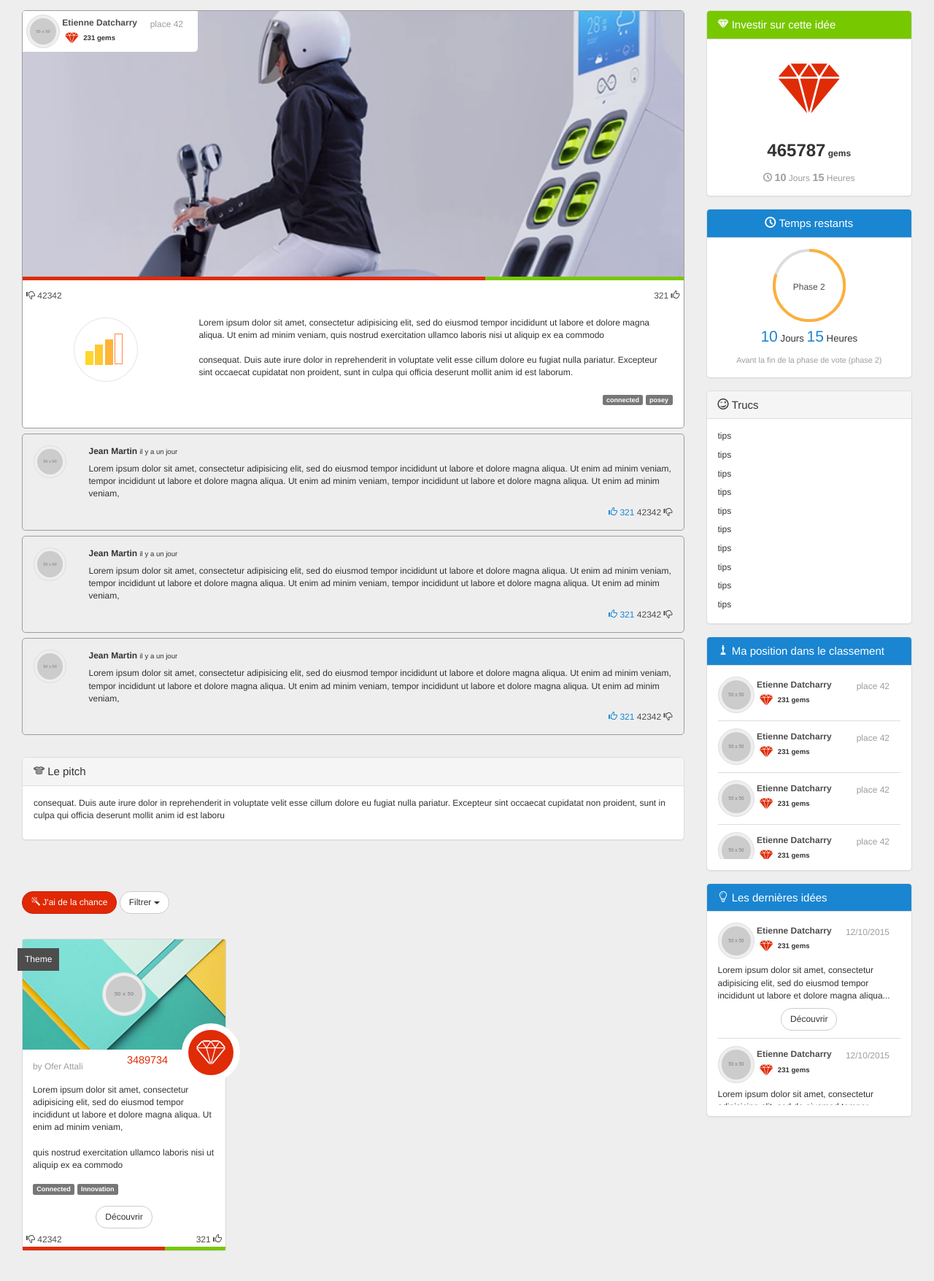
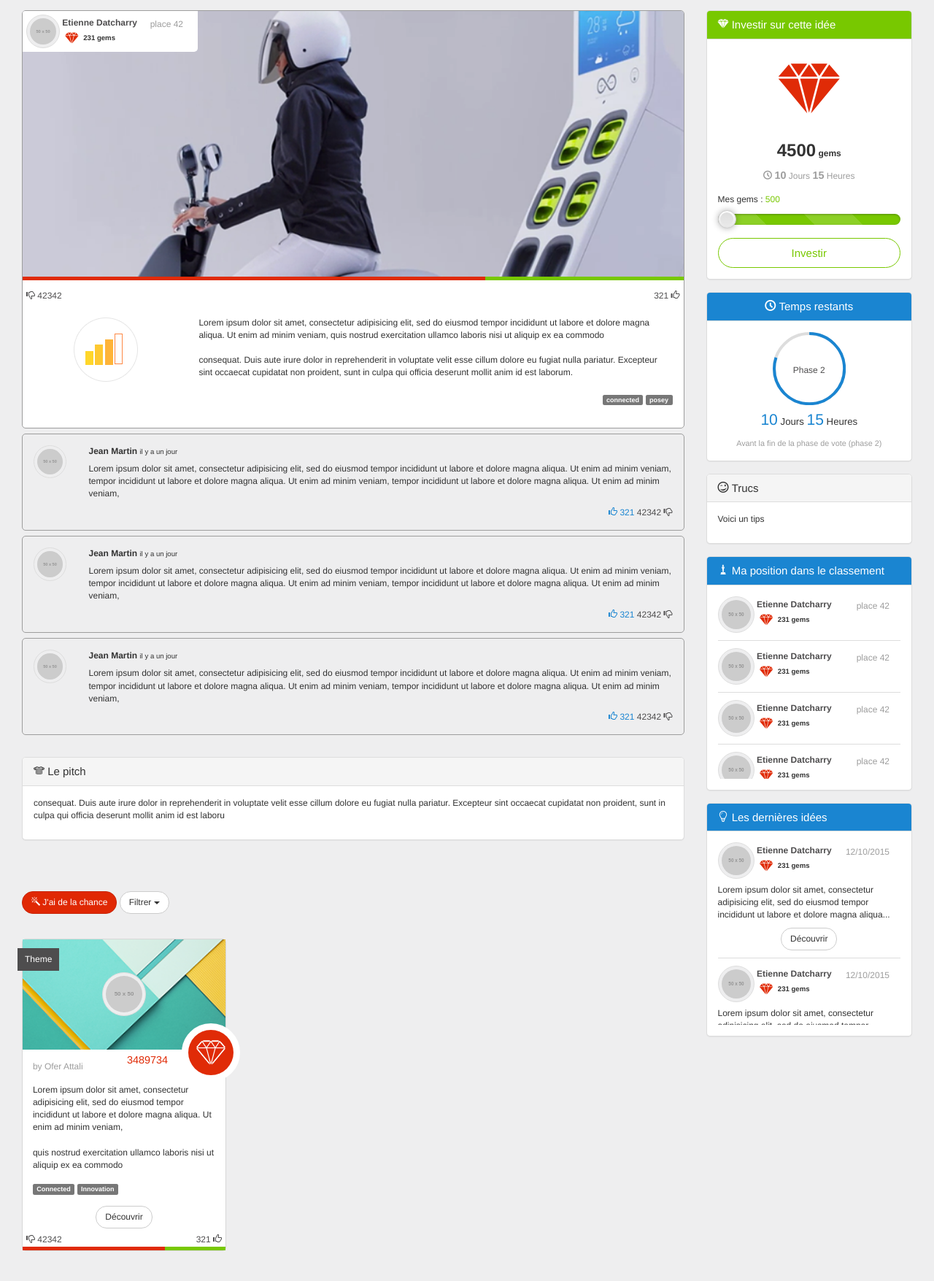
Before and after one commit to yodacode/TemplateSeriousGame, a PHP site: page / in a window 1280 px wide. Shown: the part 382-2137 px from the top of the page at 73% size. Run offline with PHP 8.4, Linux system fonts and the light colour scheme; grey boxes labelled with a size stand in for pictures from a placeholder-image service; some libraries are stand-ins or nearby versions.

Commit message:
widget invest done

```diff
--- a/css/front.css
+++ b/css/front.css
@@ -1042,10 +1042,43 @@
 .widget.widget-invest .widget-invest-time {
   text-align: center;
   color: #9d9d9d;
-  margin-top: 10px;
+  margin: 7px 0px 15px 0px;
 }
 /* line 719, ../sass/front.scss */
 .widget.widget-invest .widget-invest-time .time {
   font-size: 1.2em;
   font-weight: bold;
 }
+/* line 725, ../sass/front.scss */
+.widget.widget-invest .widget-invest-mygems {
+  margin-bottom: 10px;
+}
+/* line 727, ../sass/front.scss */
+.widget.widget-invest .widget-invest-mygems .mygems-counter {
+  color: #78c800;
+}
+/* line 732, ../sass/front.scss */
+.widget.widget-invest .widget-invest-btn {
+  margin-top: 18px;
+  border-color: #78c800;
+  color: #78c800;
+}
+/* line 738, ../sass/front.scss */
+.widget.widget-invest .rangeslider, .widget.widget-invest .rangeslider__fill {
+  height: 15px;
+}
+/* line 742, ../sass/front.scss */
+.widget.widget-invest .rangeslider {
+  background-color: #78c800;
+  background-image: linear-gradient(45deg, rgba(255, 255, 255, 0.15) 25%, rgba(0, 0, 0, 0) 25%, rgba(0, 0, 0, 0) 50%, rgba(255, 255, 255, 0.15) 50%, rgba(255, 255, 255, 0.15) 75%, rgba(0, 0, 0, 0) 75%, rgba(0, 0, 0, 0));
+}
+/* line 746, ../sass/front.scss */
+.widget.widget-invest .rangeslider__fill {
+  background: #ebebeb;
+}
+/* line 749, ../sass/front.scss */
+.widget.widget-invest .rangeslider__handle {
+  width: 25px;
+  height: 25px;
+  top: -5px;
+}
--- /dev/null
+++ b/css/rangeslider.css
@@ -0,0 +1,89 @@
+.rangeslider,
+.rangeslider__fill {
+  background: #e6e6e6;
+  display: block;
+  height: 20px;
+  width: 100%;
+  -webkit-box-shadow: inset 0px 1px 3px rgba(0, 0, 0, 0.3);
+  -moz-box-shadow: inset 0px 1px 3px rgba(0, 0, 0, 0.3);
+  box-shadow: inset 0px 1px 3px rgba(0, 0, 0, 0.3);
+  -webkit-border-radius: 10px;
+  -moz-border-radius: 10px;
+  -ms-border-radius: 10px;
+  -o-border-radius: 10px;
+  border-radius: 10px;
+}
+
+.rangeslider {
+  position: relative;
+}
+
+.rangeslider--disabled {
+  filter: progid:DXImageTransform.Microsoft.Alpha(Opacity=40);
+  opacity: 0.4;
+}
+
+.rangeslider__fill {
+  background: #00ff00;
+  position: absolute;
+  top: 0;
+}
+
+.rangeslider__handle {
+  background: white;
+  border: 1px solid #ccc;
+  cursor: pointer;
+  display: inline-block;
+  width: 40px;
+  height: 40px;
+  position: absolute;
+  top: -10px;
+  background-image: -webkit-gradient(linear, 50% 0%, 50% 100%, color-stop(0%, rgba(255, 255, 255, 0)), color-stop(100%, rgba(0, 0, 0, 0.1)));
+  background-image: -webkit-linear-gradient(rgba(255, 255, 255, 0), rgba(0, 0, 0, 0.1));
+  background-image: -moz-linear-gradient(rgba(255, 255, 255, 0), rgba(0, 0, 0, 0.1));
+  background-image: -o-linear-gradient(rgba(255, 255, 255, 0), rgba(0, 0, 0, 0.1));
+  background-image: linear-gradient(rgba(255, 255, 255, 0), rgba(0, 0, 0, 0.1));
+  -webkit-box-shadow: 0 0 8px rgba(0, 0, 0, 0.3);
+  -moz-box-shadow: 0 0 8px rgba(0, 0, 0, 0.3);
+  box-shadow: 0 0 8px rgba(0, 0, 0, 0.3);
+  -webkit-border-radius: 50%;
+  -moz-border-radius: 50%;
+  -ms-border-radius: 50%;
+  -o-border-radius: 50%;
+  border-radius: 50%;
+}
+.rangeslider__handle:after {
+  content: "";
+  display: block;
+  width: 18px;
+  height: 18px;
+  margin: auto;
+  position: absolute;
+  top: 0;
+  right: 0;
+  bottom: 0;
+  left: 0;
+  background-image: -webkit-gradient(linear, 50% 0%, 50% 100%, color-stop(0%, rgba(0, 0, 0, 0.13)), color-stop(100%, rgba(255, 255, 255, 0)));
+  background-image: -webkit-linear-gradient(rgba(0, 0, 0, 0.13), rgba(255, 255, 255, 0));
+  background-image: -moz-linear-gradient(rgba(0, 0, 0, 0.13), rgba(255, 255, 255, 0));
+  background-image: -o-linear-gradient(rgba(0, 0, 0, 0.13), rgba(255, 255, 255, 0));
+  background-image: linear-gradient(rgba(0, 0, 0, 0.13), rgba(255, 255, 255, 0));
+  -webkit-border-radius: 50%;
+  -moz-border-radius: 50%;
+  -ms-border-radius: 50%;
+  -o-border-radius: 50%;
+  border-radius: 50%;
+}
+.rangeslider__handle:active {
+  background-image: -webkit-gradient(linear, 50% 0%, 50% 100%, color-stop(0%, rgba(0, 0, 0, 0.1)), color-stop(100%, rgba(0, 0, 0, 0.12)));
+  background-image: -webkit-linear-gradient(rgba(0, 0, 0, 0.1), rgba(0, 0, 0, 0.12));
+  background-image: -moz-linear-gradient(rgba(0, 0, 0, 0.1), rgba(0, 0, 0, 0.12));
+  background-image: -o-linear-gradient(rgba(0, 0, 0, 0.1), rgba(0, 0, 0, 0.12));
+  background-image: linear-gradient(rgba(0, 0, 0, 0.1), rgba(0, 0, 0, 0.12));
+}
+
+input[type="range"]:focus + .rangeslider .rangeslider__handle {
+  -webkit-box-shadow: 0 0 8px rgba(255, 0, 255, 0.9);
+  -moz-box-shadow: 0 0 8px rgba(255, 0, 255, 0.9);
+  box-shadow: 0 0 8px rgba(255, 0, 255, 0.9);
+}
--- a/index.php
+++ b/index.php
@@ -7,6 +7,7 @@
   <title>Idea Pro</title>
   <link rel="stylesheet" type="text/css" href="css/bootstrap.min.css">
   <link rel="stylesheet" type="text/css" href="css/icomoon.css">
+  <link rel="stylesheet" type="text/css" href="css/rangeslider.css">
   <link rel="stylesheet" type="text/css" href="css/front.css">
   <!-- HTML5 shim and Respond.js for IE8 support of HTML5 elements and media queries -->
   <!-- WARNING: Respond.js doesn't work if you view the page via file:// -->
@@ -255,23 +256,9 @@
               data-widget-color="success"
               data-widget-title="Investir sur cette idée"
               data-widget-class="widget-invest"
-              data-widget-icon="icon-precious">
-              <section data-widget-content>
-                <section class="widget-invest-precious"><i class="icon-precious"></i> </section>
-
-
-                <section class="widget-invest-gems">
-                  <span data-gems-counter class="gems-counter">465787</span> <span class="gems-label">gems</span>
-                </section>
-
-                <section class="widget-invest-time">
-                  <i class="icon-clock"></i>
-                  <span class="time" data-time-days>10</span> <span>Jours</span>
-                  <span class="time" data-time-hours>15</span> <span>Heures</span>
-                </section>
-
-                <input type="range" min="0" max="23454" value="0" data-widget-invest-rangeslider class="data-widget-invest-rangeslider">
-              </section>
+              data-widget-icon="icon-precious"
+              data-widget-invest-mygems="500"
+              data-widget-invest-gems="4500">
             </section>
 
             <section
@@ -293,32 +280,14 @@
               </section>
             </section>
 
-
-
             <section
               data-widget-tips
               data-widget-color="default"
               data-widget-title="Trucs"
               data-widget-class="widget-tips"
-              data-widget-scroll="true"
               data-widget-icon="icon-wink">
               <section data-widget-content>
-                <p>tips</p>
-                <p>tips</p>
-                <p>tips</p>
-                <p>tips</p>
-                <p>tips</p>
-                <p>tips</p>
-                <p>tips</p>
-                <p>tips</p>
-                <p>tips</p>
-                <p>tips</p>
-                <p>tips</p>
-                <p>tips</p>
-                <p>tips</p>
-                <p>tips</p>
-                <p>tips</p>
-                <p>tips</p>
+                <p>Voici un tips</p>
               </section>
             </section>
 
--- a/js/front.js
+++ b/js/front.js
@@ -27,8 +27,6 @@ var widgetInvest = new WidgetInvestClass($('[data-widget-invest]'));
 // console.log(widgetPitch);
 // console.log(widgetTips);
 // console.log(widgetTimeline);
-
-
 // console.log(widgetInvest);
 
 $(window).on({
--- /dev/null
+++ b/js/modules/InvestWidget/InvestWidgetTemplate.js
@@ -0,0 +1,3 @@
+var Handlebars = require('handlebars');
+var source = '<section class="widget-invest-precious"><i class="icon-precious"></i> </section> <section class="widget-invest-gems"> <span data-gems-counter class="gems-counter">{{gems}}</span> <span class="gems-label">gems</span> </section> <section class="widget-invest-time"> <i class="icon-clock"></i> <span class="time" data-time-days>10</span> <span>Jours</span> <span class="time" data-time-hours>15</span> <span>Heures</span> </section> <section class="widget-invest widget-invest-mygems">Mes gems :  <span class="mygems-counter" data-mygems-counter>{{mygems}}</span></section> <input type="range" min="0" max="{{mygems}}" value="0" data-widget-invest-rangeslider class="data-widget-invest-rangeslider"> <button class="btn btn-default btn-lg btn-block widget-invest-btn" data-widget-invest-btn>Investir</button>';
+module.exports = Handlebars.compile(source);
--- a/js/modules/Widget/WidgetTemplate.js
+++ b/js/modules/Widget/WidgetTemplate.js
@@ -1,4 +1,4 @@
 var Handlebars = require('handlebars');
 var $ = require('jquery');
-var source = '<section class="panel panel-{{color}} widget {{className}}" data-widget-tips> <section class="panel-heading"><h4><i class="{{icon}}"></i> {{title}}</h4></section> <section class="panel-body"> {{#if scroll}}  <section class="widget-scroll"> {{{content}}} </section> {{else}} {{{content}}} {{/if}}  </section> </section>';
+var source = '<section class="panel panel-{{color}} widget {{className}}" data-widget-tips> <section class="panel-heading"><h4><i class="{{icon}}"></i> {{title}}</h4></section> <section class="panel-body" data-widget-body> {{#if scroll}}  <section class="widget-scroll"> {{{content}}} </section> {{else}} {{{content}}} {{/if}}  </section> </section>';
 module.exports = Handlebars.compile(source);
--- a/sass/front.scss
+++ b/sass/front.scss
@@ -715,12 +715,42 @@ $color-light: #9d9d9d;
     .widget-invest-time {
       text-align: center;
       color: $color-light;
-      margin-top: 10px;
+      margin: 7px 0px 15px 0px;
       .time {
         font-size: 1.2em;
         font-weight: bold;
       }
     }
 
+    .widget-invest-mygems {
+      margin-bottom: 10px;
+      .mygems-counter {
+        color: $color-success;
+      }
+    }
+
+    .widget-invest-btn {
+      margin-top: 18px;
+      border-color: $color-success;
+      color: $color-success;
+    }
+
+    .rangeslider, .rangeslider__fill {
+        height: 15px;
+    }
+
+    .rangeslider {
+        background-color: $color-success;
+        background-image: linear-gradient(45deg, rgba(255,255,255,0.15) 25%, transparent 25%, transparent 50%, rgba(255,255,255,0.15) 50%, rgba(255,255,255,0.15) 75%, transparent 75%, transparent);
+    }
+    .rangeslider__fill {
+        background: #ebebeb;
+    }
+    .rangeslider__handle {
+        width: 25px;
+        height: 25px;
+        top: -5px;
+    }
+
   }
 }
```
Also changed, not shown: js/modules/InvestWidget/InvestWidgetClass.js (+29 -4 lines), js/modules/TimelineWidget/TimelineWidgetClass.js (+3 -5 lines), js/modules/Widget/WidgetClass.js (+7 -8 lines), js/front.dist.js.
